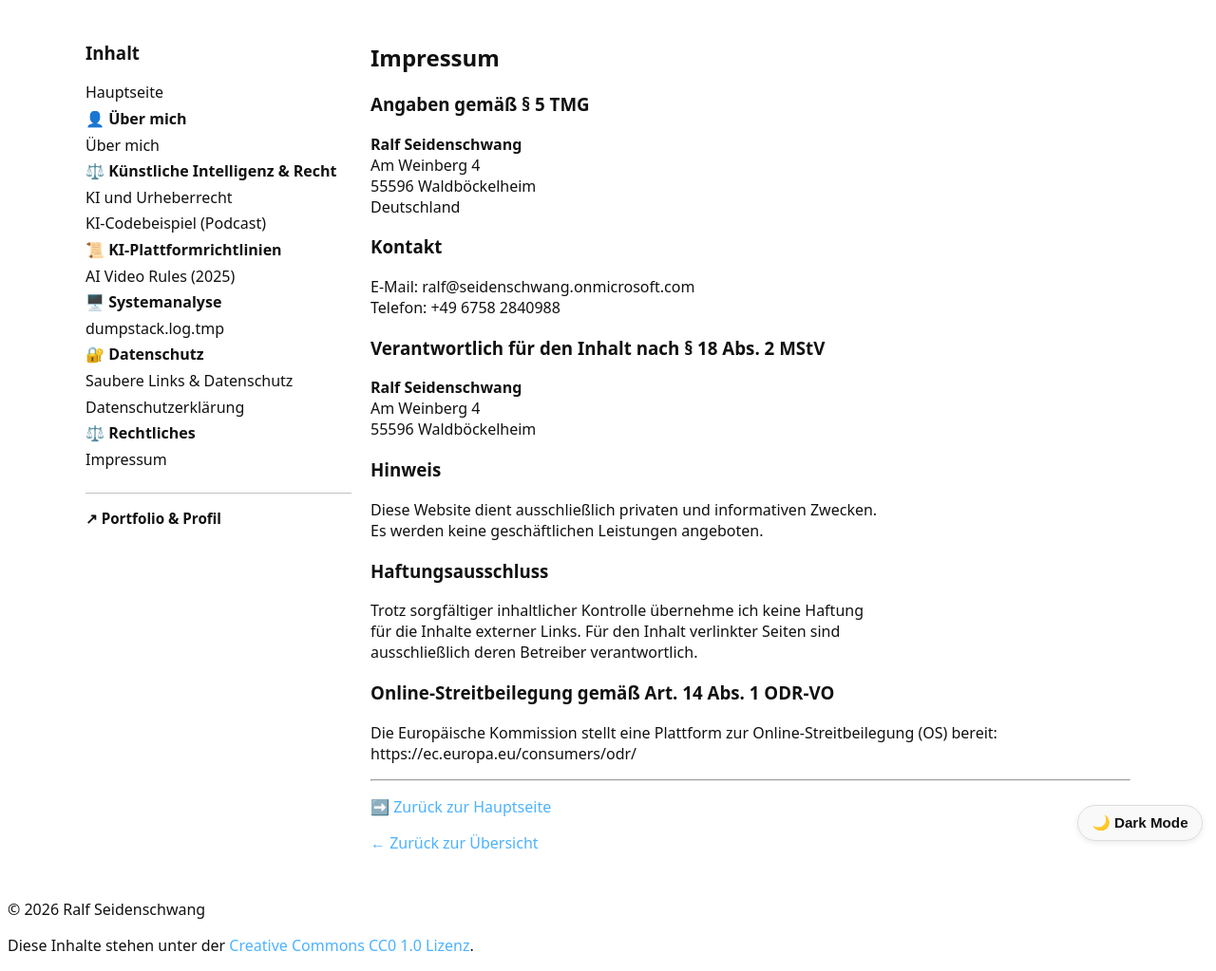
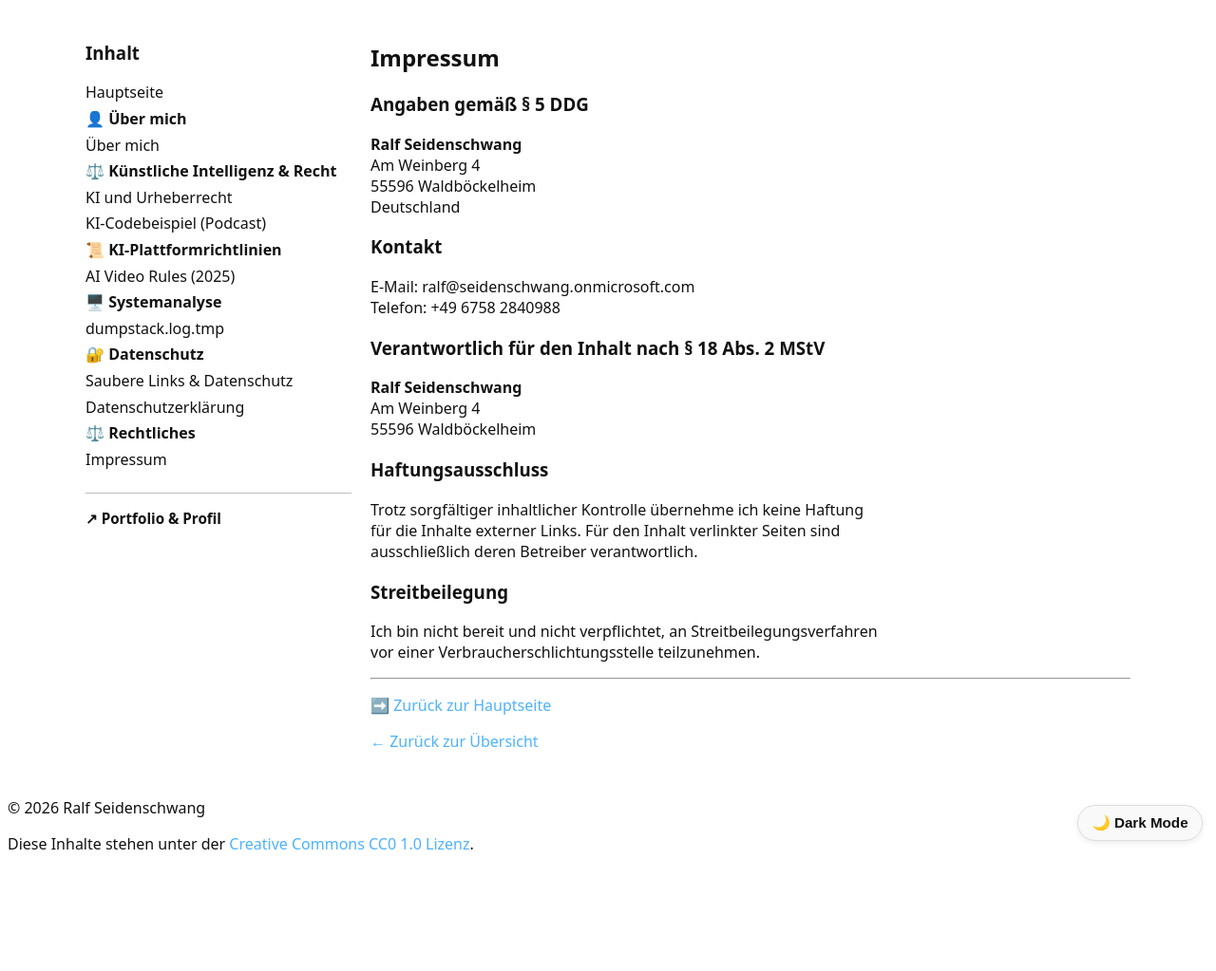
Before and after one commit to RalfSei/RalfSei.github.io, a Jekyll site: the page built from _pages/impressum.md, in a window 1280 px wide. Shown: the whole page at 95% size. Built offline with Jekyll 4.4.1, drawn with Linux system fonts in a browser that asks for light colours; after the commit the page ends 916 px from its top, so only the background shows below that.

Commit message:
Revise impressum details and remove unnecessary sections
Updated legal references and removed sections regarding business services and online dispute resolution.

```diff
--- a/_pages/impressum.md
+++ b/_pages/impressum.md
@@ -8,7 +8,7 @@ nav_order: 999
 
 ## Impressum
 
-### Angaben gemäß § 5 TMG
+### Angaben gemäß § 5 DDG
 
 **Ralf Seidenschwang**
 Am Weinberg 4
@@ -26,21 +26,16 @@ Telefon: +49 6758 2840988
 Am Weinberg 4
 55596 Waldböckelheim
 
-### Hinweis
-
-Diese Website dient ausschließlich privaten und informativen Zwecken.
-Es werden keine geschäftlichen Leistungen angeboten.
-
 ### Haftungsausschluss
 
 Trotz sorgfältiger inhaltlicher Kontrolle übernehme ich keine Haftung
 für die Inhalte externer Links. Für den Inhalt verlinkter Seiten sind
 ausschließlich deren Betreiber verantwortlich.
 
-### Online-Streitbeilegung gemäß Art. 14 Abs. 1 ODR-VO
+### Streitbeilegung
 
-Die Europäische Kommission stellt eine Plattform zur Online-Streitbeilegung (OS) bereit:
-https://ec.europa.eu/consumers/odr/
+Ich bin nicht bereit und nicht verpflichtet, an Streitbeilegungsverfahren
+vor einer Verbraucherschlichtungsstelle teilzunehmen.
 
 ---
 
```
